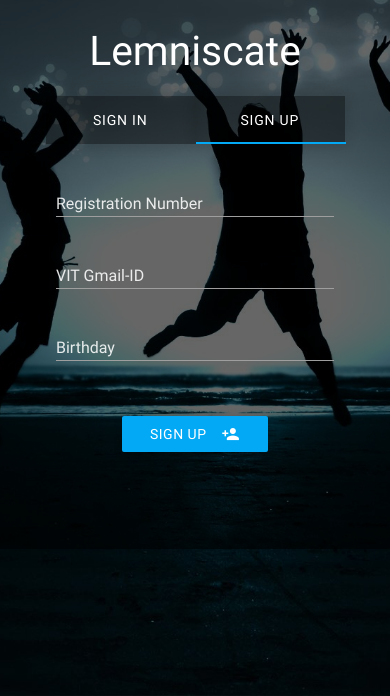
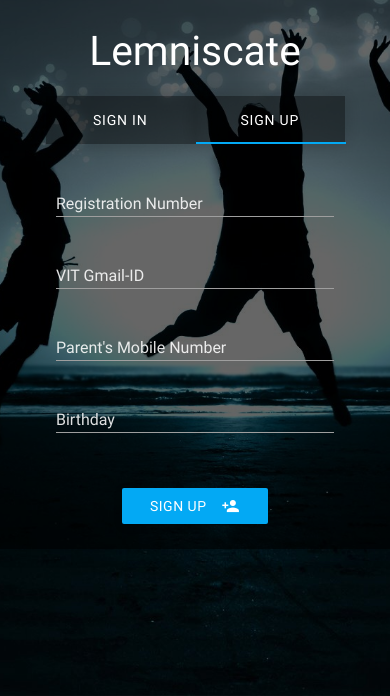
Before and after one commit to GDGVIT/Lemniscate, a PHP site: page /lemniscate/ in a window 390 px wide, after a click on "SIGN UP". Shown: the part 148-844 px from the top of the page. Run offline with PHP 8.4, Linux system fonts and the light colour scheme; some libraries are stand-ins or nearby versions.

Commit message:
Parent's Mobile Number Input field Added

```diff
--- a/index.php
+++ b/index.php
@@ -304,7 +304,11 @@ else if(isset($_POST["get_password"]))
 
                                    <div class="input-field col s12">
                                       <input name="email_id" id="email_id" type="email" class="validate white-text" autocomplete="off">
-                                      <label for="email_id"> VIT Gmail-ID</label>
+                                      <label for="email_id">VIT Gmail-ID</label>
+                                    </div>
+                                    <div class="input-field col s12">
+                                      <input name="p_no" id="p_no" type="text" class="validate white-text" autocomplete="off">
+                                      <label for="p_no">Parent's Mobile Number</label>
                                     </div>
                                     <div class="input-field col s12">
                                     <label for="dob">Birthday</label>
```
